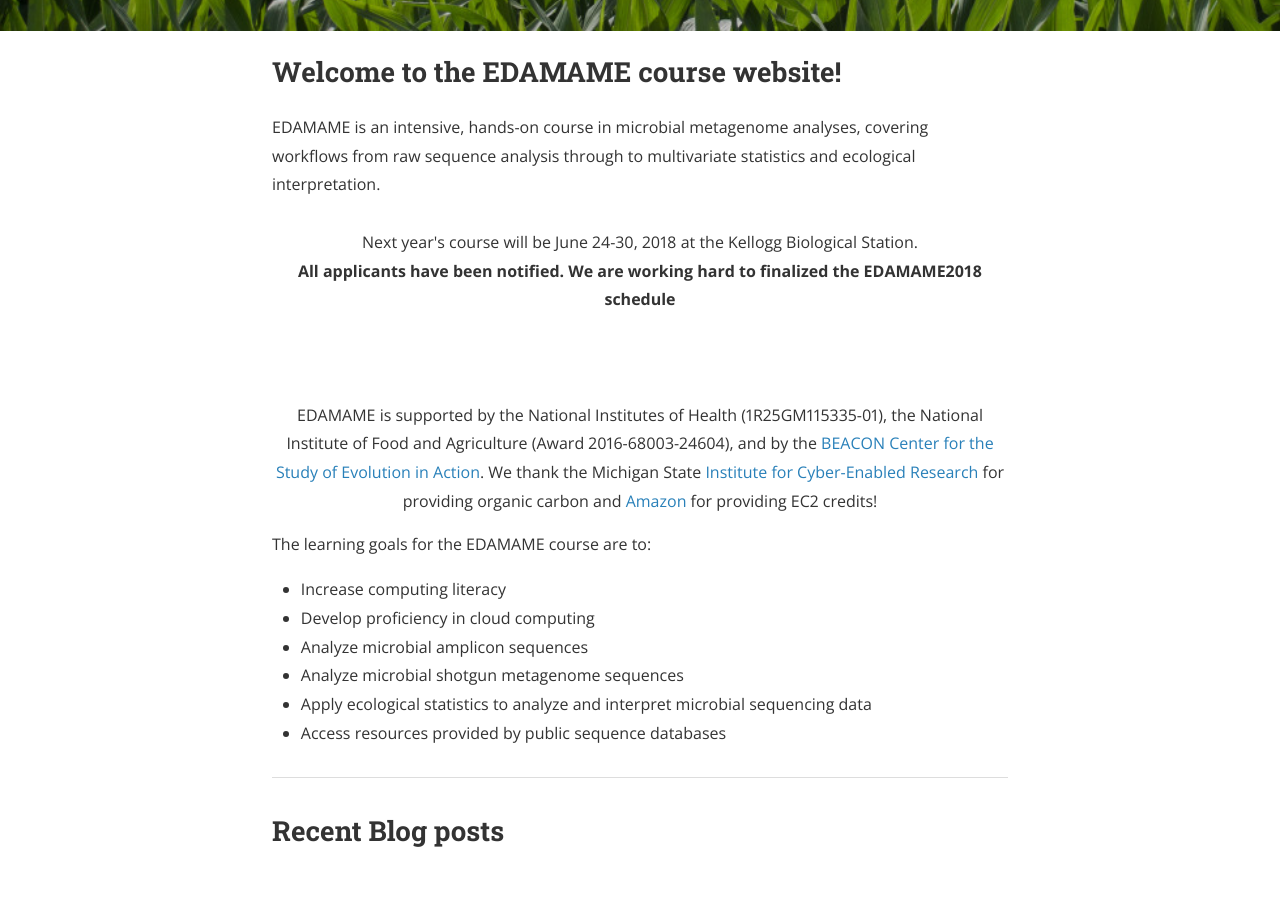
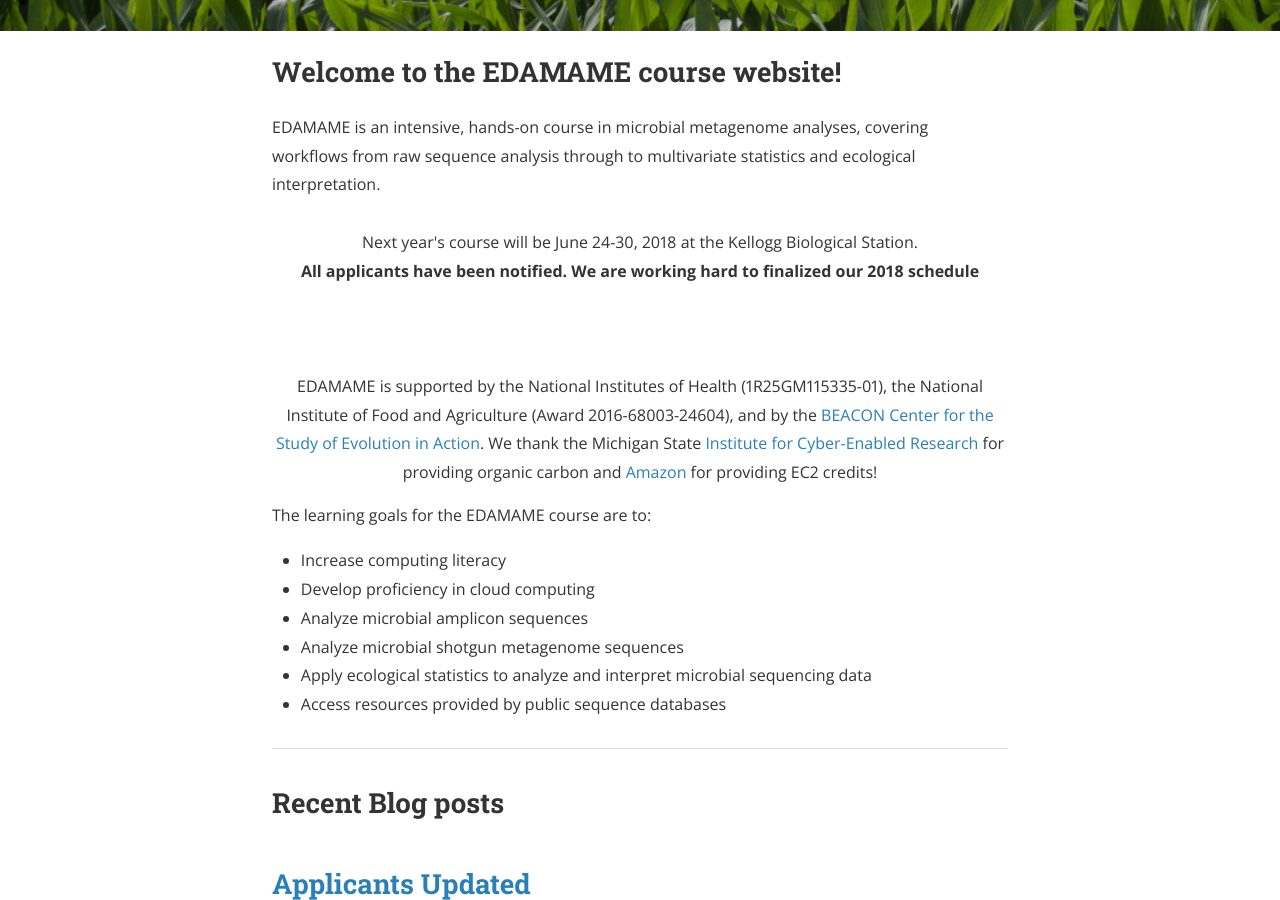
Before and after one commit to edamame-course/edamame-course.github.io, a Jekyll site: the page built from index.html, in a window 1280 px wide and 900 px high, scrolled down 472 px. Built offline with Jekyll 4.4.1, drawn with Linux system fonts in a browser that asks for light colours; nearby versions of some CDN libraries; the list of posts is cut into pages by our own code; a style sheet for code colours, icons or effects is not loaded.

Commit message:
Update index.html

```diff
--- a/index.html
+++ b/index.html
@@ -23,7 +23,7 @@ EDAMAME is an intensive, hands-on course in microbial metagenome analyses, cover
 <p align=center><br>
 Next year's course will be June 24-30, 2018 at the Kellogg Biological Station.
   <br>
-  <strong>All applicants have been notified. We are working hard to finalized the EDAMAME2018 schedule</strong>
+  <strong>All applicants have been notified. We are working hard to finalized our 2018 schedule</strong>
 
   <p align=center><br>
 
```
